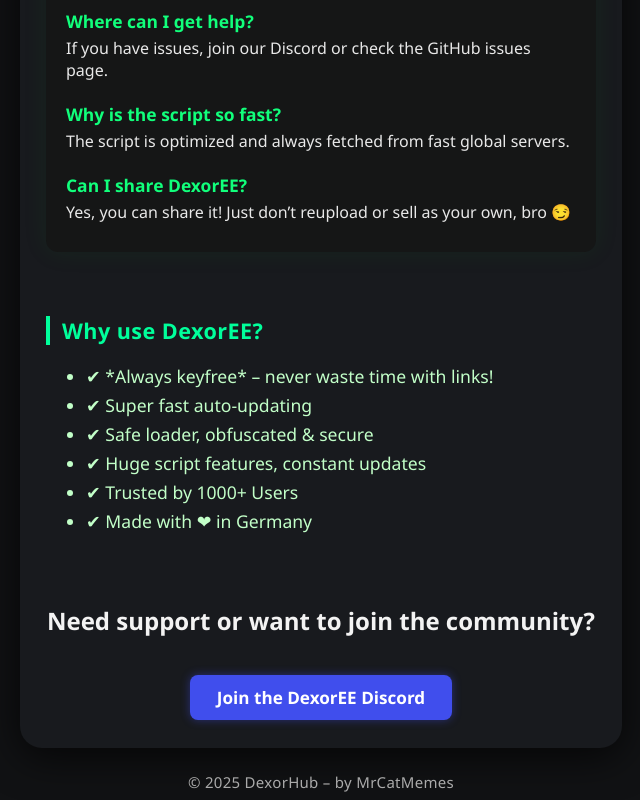
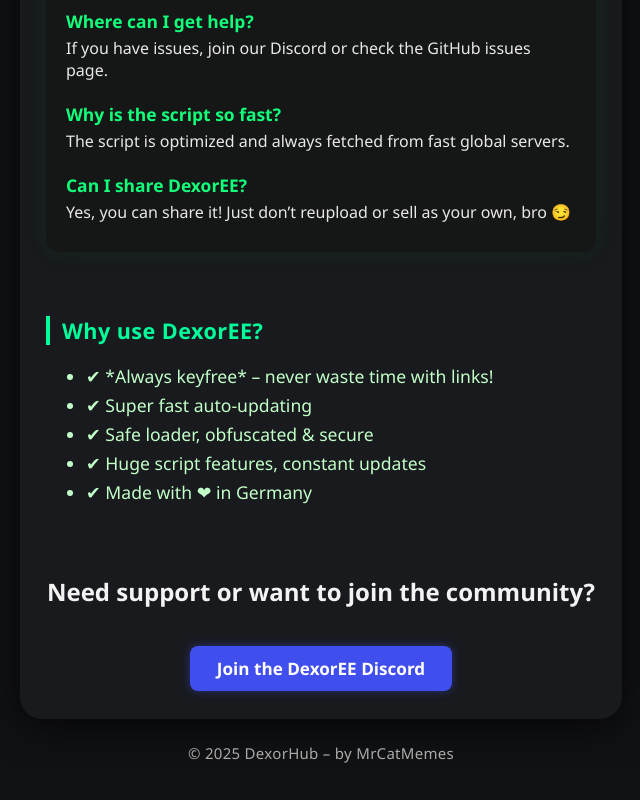
Before and after one commit to MrCatMemes/dexoree-website, a plain HTML site: page index.html in a window 1280 px wide. Shown: the part 1127-1927 px from the top of the page, without its empty margins (319-959 px from the left). After the commit the page ends 1898 px from the top, so only its background shows below. Drawn offline with Linux system fonts and the light colour scheme.

Commit message:
Remove 'Trusted by 1000+ Users' from list

```diff
--- a/index.html
+++ b/index.html
@@ -245,7 +245,6 @@
         <li>✔ Super fast auto-updating</li>
         <li>✔ Safe loader, obfuscated & secure</li>
         <li>✔ Huge script features, constant updates</li>
-        <li>✔ Trusted by 1000+ Users</li>
         <li>✔ Made with ❤ in Germany</li>
       </ul>
     </div>
```
